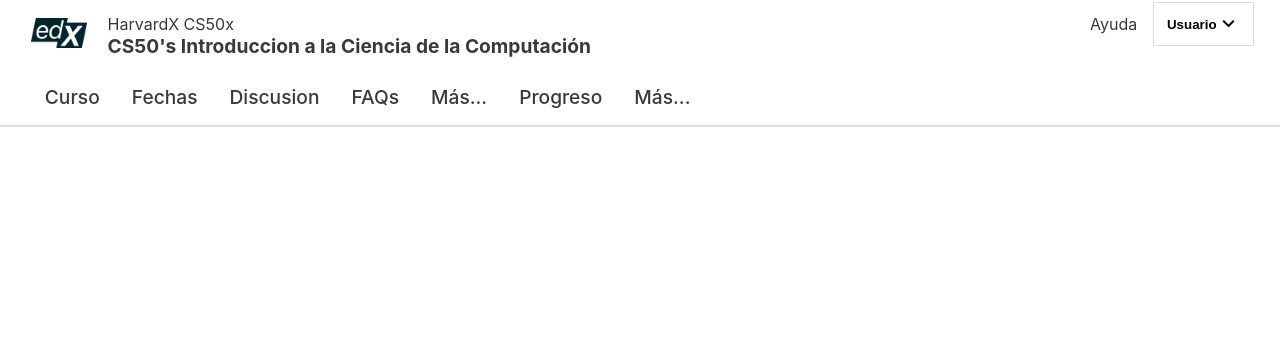
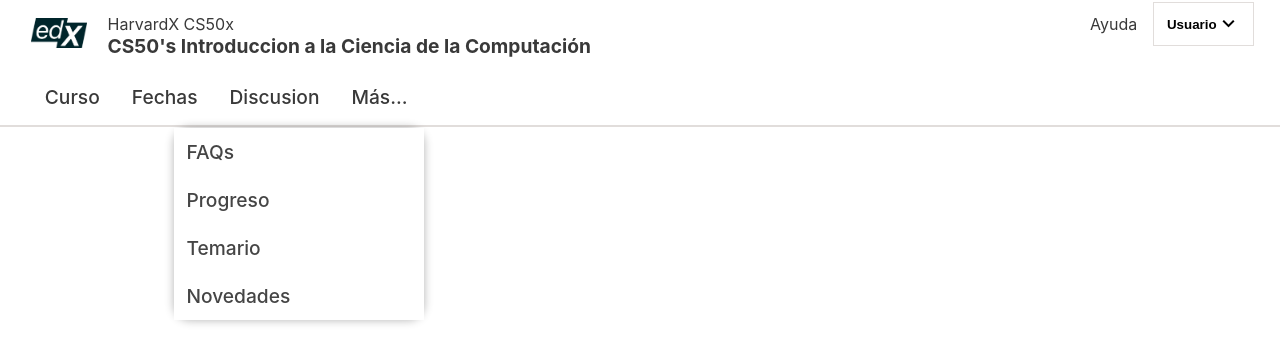
Before and after one commit to FerAlcocer/ProyectoCS50ESP, a React (Vite) app: page / in a window 1280 px wide. Shown: the top 362 px of the page. Built offline with nearby package versions, Linux system fonts and the light colour scheme.

Commit message:
pequeñas modificaciones

```diff
--- a/src/components/Header/Header.css
+++ b/src/components/Header/Header.css
@@ -143,11 +143,14 @@
   width: 100%;
   flex-direction: column;
   position: absolute;
-  top: 50px;
-  inset: 50px auto auto auto;
+  inset: 46px auto auto auto;
+  border-radius: 0.375rem;
 
   background: #fff;
-  box-shadow: 0px 0px 10px 0px rgba(0, 0, 0, 0.3);
+  /* box-shadow: 0px 0px 10px 0px rgba(0, 0, 0, 0.3); */
+  box-shadow:
+    0 4px 10px 0 #00000026,
+    0 8px 16px 0 #00000026;
 }
 
 .submenu__elemento {
@@ -200,6 +203,21 @@
   cursor: pointer;
 }
 
+.more {
+  position: relative;
+}
+.more__submenu {
+  display: block;
+  position: absolute;
+  inset: 58px 0 auto auto;
+  border: 0 solid #00000026;
+  border-radius: 1rem;
+
+  width: 250px;
+  background: #fff;
+  box-shadow: 0px 0px 10px 0px rgba(0, 0, 0, 0.3);
+}
+
 .no-visible {
   display: none;
 }
--- a/src/components/Header/Header.jsx
+++ b/src/components/Header/Header.jsx
@@ -99,25 +99,79 @@
             <li className="nav__item sm">Fechas</li>
             <li className="nav__item sm">Discusion</li>
 
-            <li className="nav__item md__1 ">FAQs</li>
-            <li className="nav__item md__1 no visible">
+            <li className="nav__item md__1 no-visible">FAQs</li>
+            <li className="nav__item md__1 more ">
               Más...
-              <a href="#"></a>
+              <ul className="more__submenu list">
+                <li>
+                  <a className="submenu__elemento" href="#">
+                    FAQs
+                  </a>
+                </li>
+                <li>
+                  <a className="submenu__elemento" href="#">
+                    Progreso
+                  </a>
+                </li>
+                <li>
+                  <a className="submenu__elemento" href="#">
+                    Temario
+                  </a>
+                </li>
+                <li>
+                  <a className="submenu__elemento" href="#">
+                    Novedades
+                  </a>
+                </li>
+              </ul>
             </li>
-            <li className="nav__item md__2 ">Progreso</li>
-            <li className="nav__item md__2 ">
+            <li className="nav__item md__2 no-visible">Progreso</li>
+            <li className="nav__item md__2  more no-visible">
               Más...
-              <a href="#"></a>
+              <ul className="more__submenu list">
+                <li>
+                  <a className="submenu__elemento" href="#">
+                    Progreso
+                  </a>
+                </li>
+                <li>
+                  <a className="submenu__elemento" href="#">
+                    Temario
+                  </a>
+                </li>
+                <li>
+                  <a className="submenu__elemento" href="#">
+                    Novedades
+                  </a>
+                </li>
+              </ul>
             </li>
             <li className="nav__item L__1 no-visible">Temario</li>
-            <li className="nav__item L__1 no-visible">
+            <li className="nav__item L__1  more no-visible">
               Más...
-              <a href="#"></a>
+              <ul className="more__submenu list">
+                <li>
+                  <a className="submenu__elemento" href="#">
+                    Temario
+                  </a>
+                </li>
+                <li>
+                  <a className="submenu__elemento" href="#">
+                    Novedades
+                  </a>
+                </li>
+              </ul>
             </li>
             <li className="nav__item L__2 no-visible">Novedades</li>
-            <li className="nav__item L__2 no-visible">
+            <li className="nav__item L__2  more no-visible">
               Más...
-              <a href="#"></a>
+              <ul className="more__submenu list">
+                <li>
+                  <a className="submenu__elemento" href="#">
+                    Novedades
+                  </a>
+                </li>
+              </ul>
             </li>
           </ul>
         </nav>
--- a/src/reset.css
+++ b/src/reset.css
@@ -183,3 +183,7 @@
   /* opcional */
   -moz-osx-font-smoothing: grayscale;
 }
+
+.absolute {
+  color: red;
+}
```
